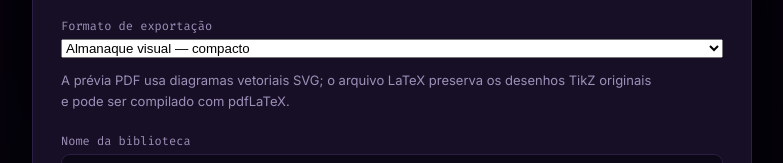
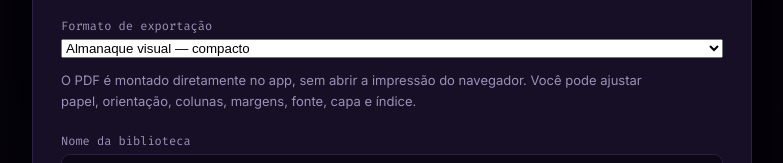
Before and after one commit to IcaropLira/MrCpp, a React (Vite) app: page / in a window 1280 px wide. Both pictures are taken after a click on the button "↓ Exportar biblioteca". Shown: the part 174-337 px from the top of the page, without its empty margins (248-1031 px from the left). Built offline with nearby package versions, Linux system fonts and the light colour scheme; a web font is replaced by a local one.

Commit message:
docs: clarify direct PDF export options

```diff
--- a/src/components/ExportLibraryDialog.tsx
+++ b/src/components/ExportLibraryDialog.tsx
@@ -83,7 +83,7 @@ export default function ExportLibraryDialog({ sections, onClose }: Props) {
       <div className="k">~/lib $ make pdf</div><h2 id="export-title">Montar minha biblioteca</h2>
       <p className="export-intro">O almanaque gera fichas compactas com fórmulas, diagramas e códigos. A biblioteca mantém o conteúdo explicativo completo.</p>
       <label className="export-field">Formato de exportação<select value={format} onChange={(e) => setFormat(e.target.value as "library"|"almanac")}><option value="almanac">Almanaque visual — compacto</option><option value="library">Biblioteca explicativa — conteúdo integral</option></select></label>
-      {format === "almanac" && <p className="export-intro">A prévia PDF usa diagramas vetoriais SVG; o arquivo LaTeX preserva os desenhos TikZ originais e pode ser compilado com pdfLaTeX.</p>}
+      {format === "almanac" && <p className="export-intro">O PDF é montado diretamente no app, sem abrir a impressão do navegador. Você pode ajustar papel, orientação, colunas, margens, fonte, capa e índice.</p>}
       <label className="export-field">Nome da biblioteca<input value={title} onChange={(e) => setTitle(e.target.value)} /></label>
       <label className="export-field">Autoria<input value={author} onChange={(e) => setAuthor(e.target.value)} /></label>
       <div className="export-options">
```
